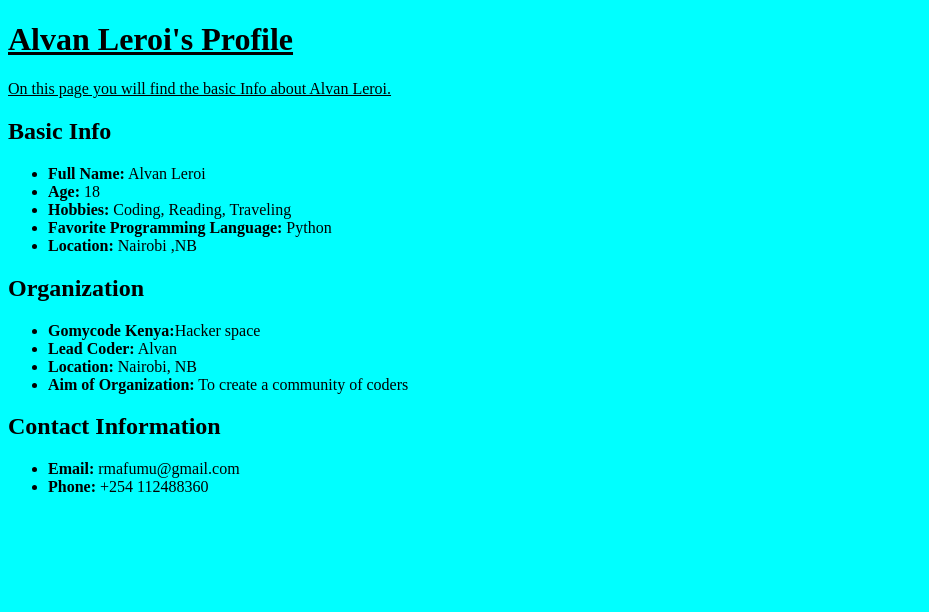
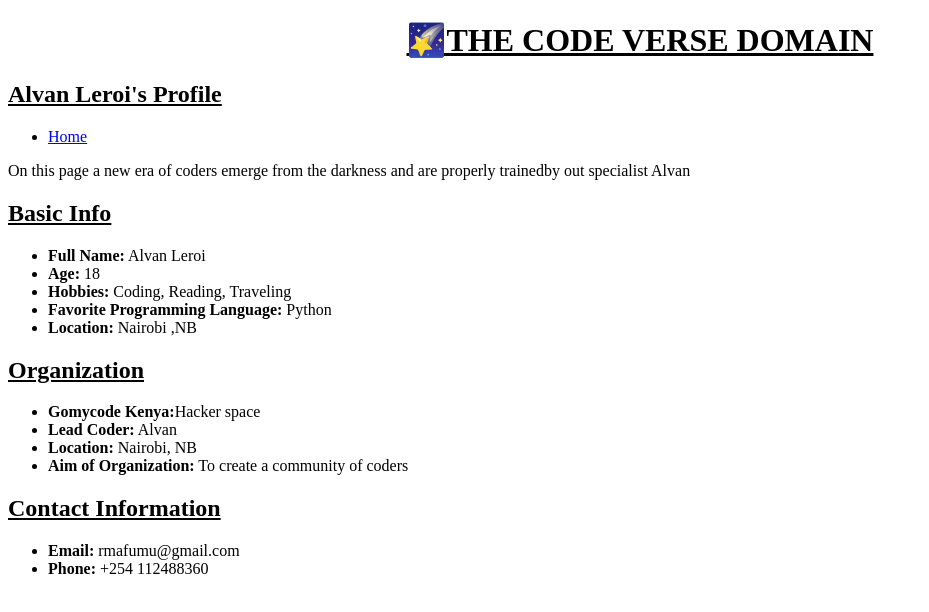
Before and after one commit to Blaze-Hamza/Multiverse-Agency, a plain HTML site: page Alvan.html in a window 1280 px wide. Shown: the whole page, without its empty margins (0-929 px from the left). Drawn offline with Linux system fonts and the light colour scheme.

Commit message:
The final changes to the website

```diff
--- a/Alvan.html
+++ b/Alvan.html
@@ -1,14 +1,14 @@
 <!DOCTYPE html>
 <html lang="en">
-    <head></head>
-        <meta charset="UTF-8">
-        <meta name="viewport" content="width=device-width, initial-scale=1.0">
-        <title>The coders Alvan's Profile</title>
+    <head>
+        <title>THE CODE VERSE</title>
     </head>
-    <body style="background-color:cyan;">
-       <b></b><u> <h1>Alvan Leroi's Profile</h1></u></b>
-  <u> <p> On this page you will find the basic Info about Alvan Leroi. </p></u>
-       <b> <h2>Basic Info</h2></b>
+    <body>
+      <center><b><u><h1>🌠THE CODE VERSE DOMAIN</h1></u></b></center>
+      <b><u><h2>Alvan Leroi's Profile</h2></u></b>
+<nav><ul><li><a href="index.html">Home</a></li></ul></nav>
+  <p> On this page a new era of coders emerge from the darkness and are properly trainedby out specialist Alvan</p>
+     <u><b> <h2>Basic Info</h2></b></u>
         <ul>
             <li><b>Full Name:</b> Alvan Leroi</li>
             <li><b>Age:</b> 18</li>
@@ -17,15 +17,17 @@
             <li><b>Location:</b> Nairobi ,NB</li>
 
         </ul>
-        <b><h2>Organization</h2></b>
+        <u><b><h2>Organization</h2></b></u>
         <ul>
             <li><b>Gomycode Kenya:</b>Hacker space</li>
             <li><b>Lead Coder:</b> Alvan</li>
             <li><b>Location:</b> Nairobi, NB</li>
             <li><b>Aim of Organization:</b> To create a community of coders</li>
         </ul>
-        <b><h2>Contact Information</h2></b>
+        <u><b><h2>Contact Information</h2></b></u>
         <ul>
             <li><b>Email:</b> rmafumu@gmail.com</li>
             <li><b>Phone:</b> +254 112488360</li>
-    </body></html>
+        </ul>
+    </body>
+    </html>
```
